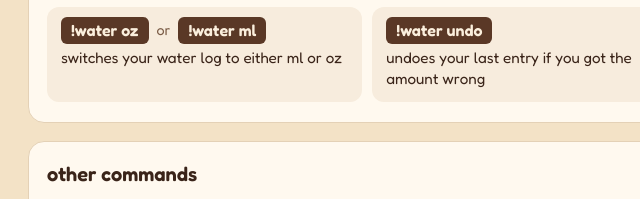
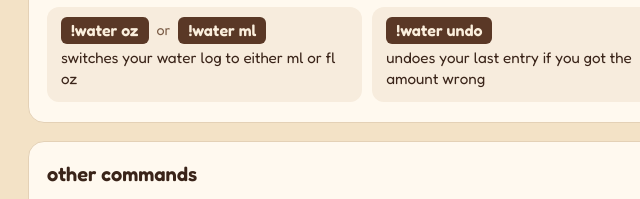
Before and after one commit to lilmissboba/commands, a plain HTML site: page index.html in a window 1280 px wide. Shown: the part 2061-2260 px from the top of the page, 110-750 px from the left. Drawn offline with Linux system fonts and the light colour scheme; a web font is replaced by a local one.

Commit message:
Add files via upload

```diff
--- a/index.html
+++ b/index.html
@@ -103,7 +103,7 @@ const SECTIONS = [
     { cmds: ["!water"], desc: "see your water log" },
     { cmds: ["!water add [500ml]"], desc: "adds 500ml towards your daily water goal" },
     { cmds: ["!water goal [2.5L]"], desc: "changes your daily water goal to 2.5L" },
-    { cmds: ["!water oz", "!water ml"], desc: "switches your water log to either ml or oz" },
+    { cmds: ["!water oz", "!water ml"], desc: "switches your water log to either ml or fl oz" },
     { cmds: ["!water undo"], desc: "undoes your last entry if you got the amount wrong" }
   ]},
   { title: "other commands", items: [
```
